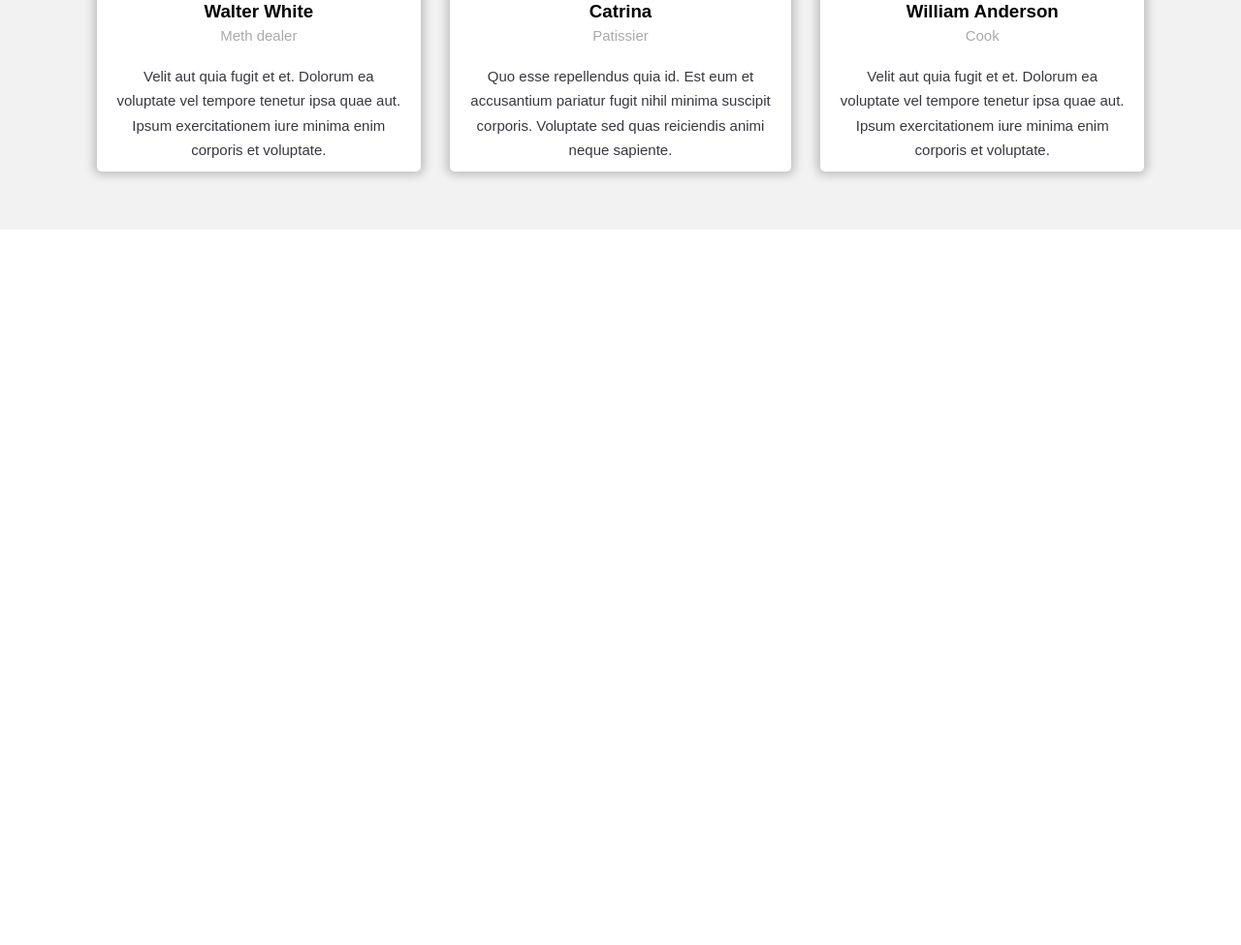
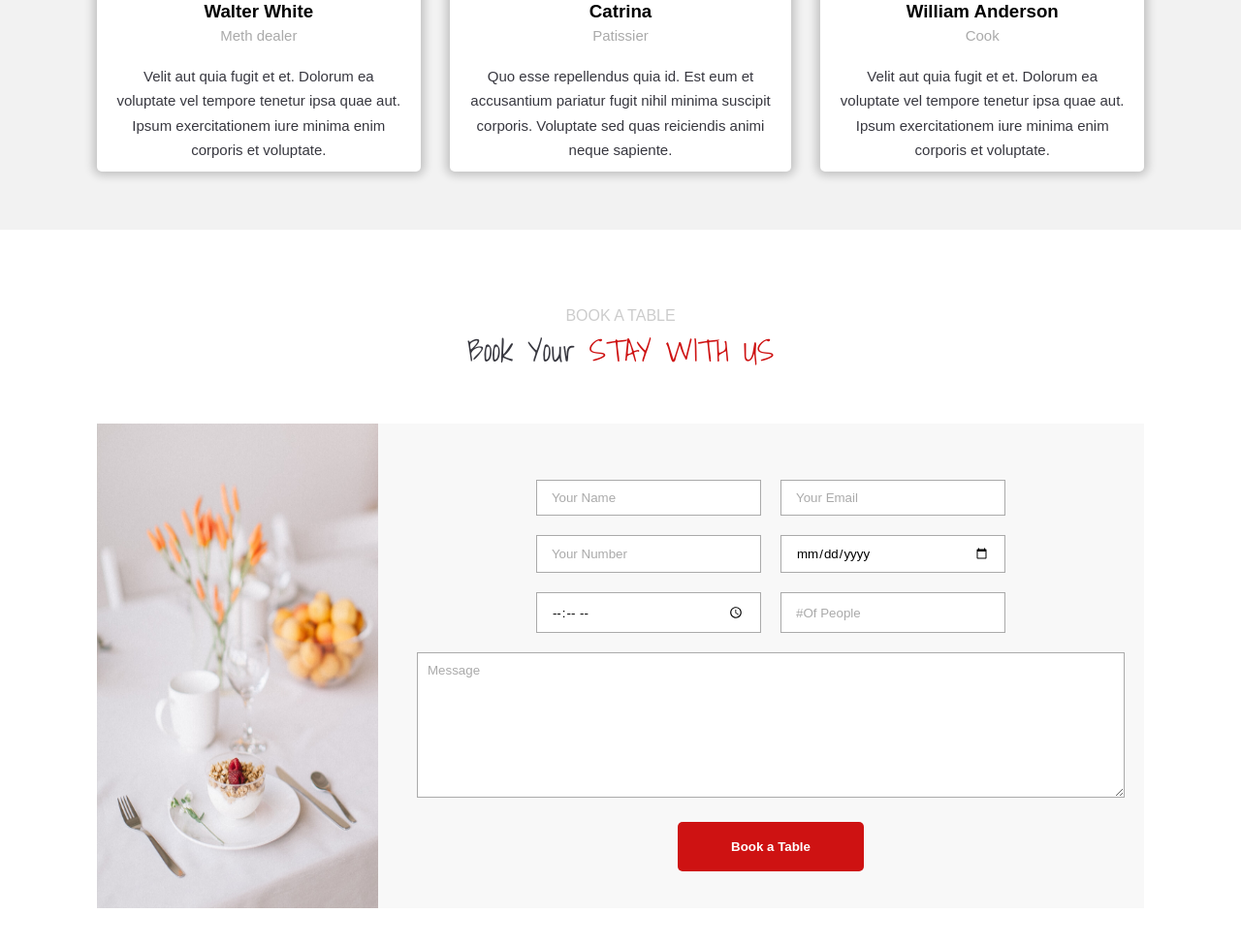
Before and after one commit to Adamelbouchiri/DOM-final-project-Adam-El-Bouchiri, a plain HTML site: page index.html in a window 1280 px wide. Shown: the part 5083-6058 px from the top of the page at 97% size. Before the commit the page ends 5320 px from the top, so only its background shows below. Drawn offline with Linux system fonts and the light colour scheme.

Commit message:
book-table-done

```diff
--- a/index.html
+++ b/index.html
@@ -607,6 +607,31 @@
       </div>
     </div>
 
+    <div class="book-table">
+      <div class="book-table-header">
+        <span>Book a Table</span>
+        <h1>Book Your <span>Stay With Us</span></h1>
+      </div>
+
+      <div class="book-table-body">
+        <div class="image">
+          <img src="./public/images/reservation.jpg" alt="">
+        </div>
+        <div class="booking-info">
+          <form action="">
+            <input type="text" class="input" placeholder="Your Name">
+            <input type="email" class="input" placeholder="Your Email">
+            <input type="text" class="input" placeholder="Your Number">
+            <input type="date" class="input">
+            <input type="time" class="input">
+            <input type="number" min="0" class="input" placeholder="#Of People">
+            <textarea placeholder="Message" name="" id=""></textarea>
+          </form>
+          <button>Book a Table</button>
+        </div>
+      </div>
+    </div>
+
     <script src="./public/js/app.js"></script>
   </body>
 </html>
--- a/src/sass/_allModuls.scss
+++ b/src/sass/_allModuls.scss
@@ -4,3 +4,4 @@
 @import "./modules/ourMenu";
 @import "./modules/testimonials";
 @import "./modules/chefs";
+@import "./modules/bookTable";
--- /dev/null
+++ b/src/sass/modules/_bookTable.scss
@@ -0,0 +1,102 @@
+.book-table {
+  padding-block: 80px;
+  padding-inline: 100px;
+  text-align: center;
+}
+
+.book-table .book-table-header {
+  padding-bottom: 50px;
+}
+
+.book-table .book-table-header span {
+  text-transform: uppercase;
+  color: #ccc;
+}
+
+.book-table .book-table-header h1 {
+  color: $black-color;
+  font-family: myFont;
+  font-weight: 300;
+}
+
+.book-table .book-table-header h1 span {
+  color: $red-color;
+  font-family: myFont;
+}
+
+.book-table .book-table-body {
+  display: flex;
+  justify-content: center;
+  align-items: center;
+  height: 500px;
+  background-color: #f8f8f8;
+}
+
+.book-table .book-table-body .image {
+  width: 550px;
+  height: 100%;
+}
+
+.book-table .book-table-body .image img {
+  width: 100%;
+  height: 100%;
+}
+
+.book-table .book-table-body .booking-info {
+  padding-left: 20px;
+}
+
+.book-table .book-table-body .booking-info form {
+  display: flex;
+  justify-content: center;
+  gap: 20px;
+  flex-wrap: wrap;
+  padding: 20px;
+}
+
+.book-table .book-table-body .booking-info .input {
+  width: 31.8%;
+  padding: 10px 15px;
+  border: 1px solid #aaa;
+  outline: none;
+  transition: .3s;
+}
+
+.book-table .book-table-body .booking-info .input::placeholder {
+  color: #aaa;
+}
+
+.book-table .book-table-body .booking-info .input:focus {
+  border-color: $red-color;
+}
+
+.book-table .book-table-body .booking-info textarea {
+  width: 100%;
+  height: 150px;
+  border: 1px solid #aaa;
+  outline: none;
+  padding: 10px;
+  transition: .3s;
+}
+
+.book-table .book-table-body .booking-info textarea::placeholder {
+  color: #aaa;
+}
+
+.book-table .book-table-body .booking-info textarea:focus {
+  border-color: $red-color;
+}
+
+.book-table .book-table-body .booking-info button {
+  display: block;
+  padding: 18px 55px;
+  margin-top: 5px;
+  width: fit-content;
+  margin-inline: auto;
+  background-color: $red-color;
+  border: none;
+  color: #fff;
+  font-weight: bold;
+  border-radius: 5px;
+  cursor: pointer;
+}
--- a/src/sass/modules/_chefs.scss
+++ b/src/sass/modules/_chefs.scss
@@ -66,6 +66,7 @@
 .our-chefs .our-chefs-body .chef-div .chef-images .social span {
   font-size: 17px;
   color: $black-color;
+  cursor: pointer;
 }
 
 .our-chefs .our-chefs-body .chef-div:hover .chef-images .social {
```
Also changed, not shown: public/css/app.css, 1 other file.
